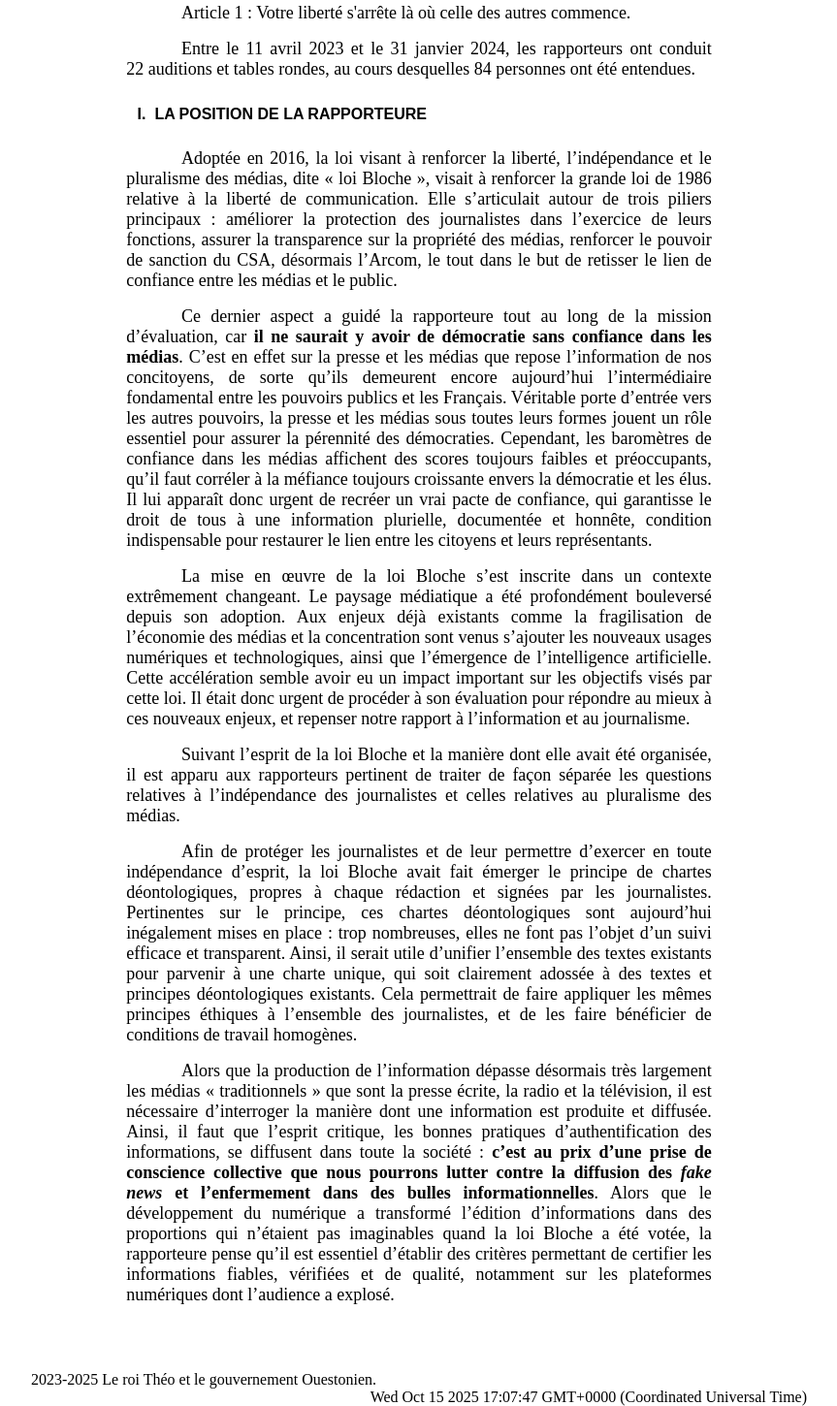
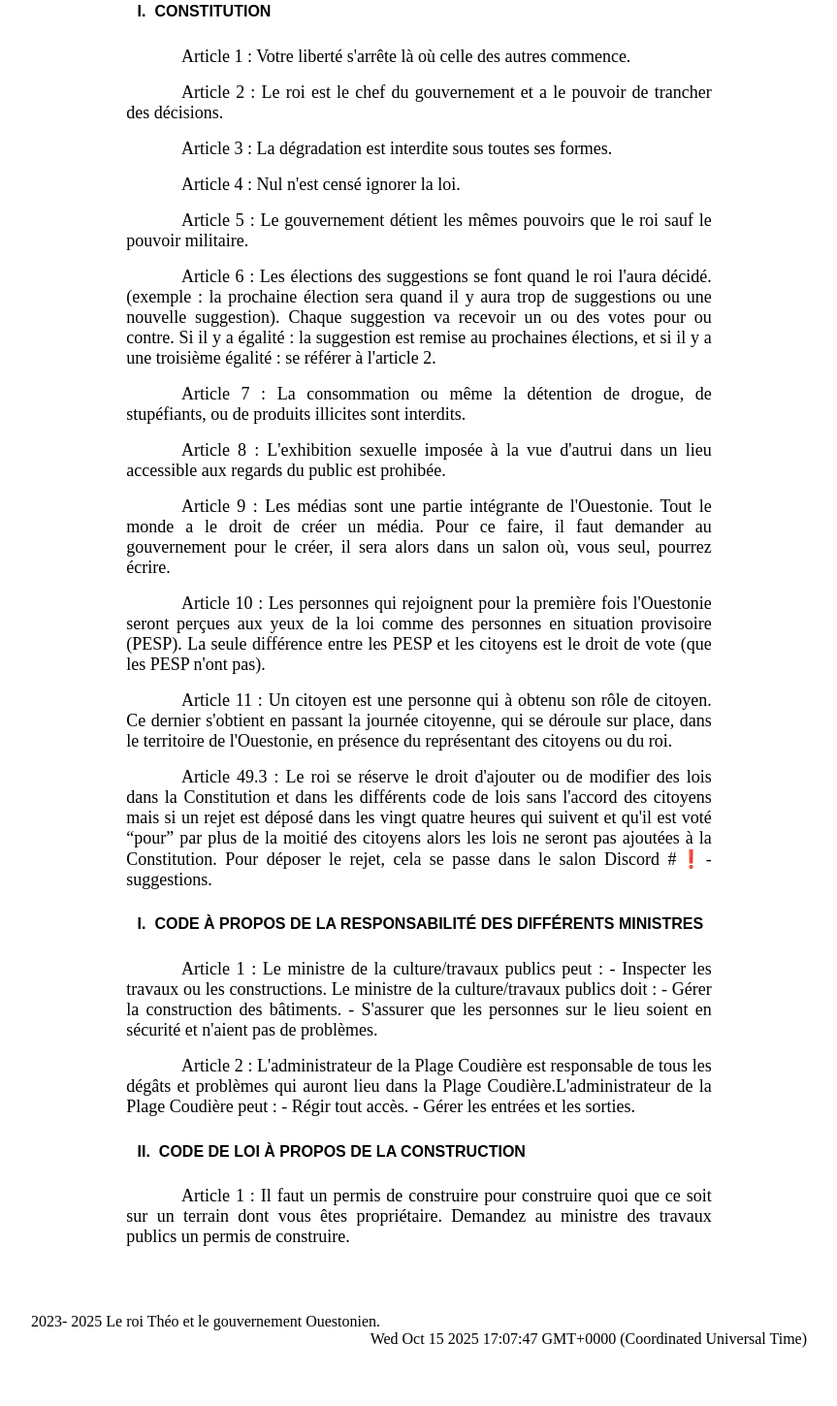
Before and after one commit to moony404/Ouestonie, a plain HTML site: page index.html in a window 1280 px wide. Shown: the part 895-2345 px from the top of the page at 97% size, without its empty margins (208-1071 px from the left). After the commit the page ends 2285 px from the top, so only its background shows below. Drawn offline with Linux system fonts and the light colour scheme.

Commit message:
pretty good now

```diff
--- a/index.html
+++ b/index.html
@@ -32,7 +32,8 @@
         </p>
         <p class="assnatANTexte" style="margin-top:0pt; text-indent:0pt; text-align:center; font-size:10pt">
             <!-- SEIZIÈME LÉGISLATURE -->
-            Mise en page copiée de l'assemblée nationale française <a href="https://www.assemblee-nationale.fr/dyn/opendata/RINFANR5L16B2295.html">https://www.assemblee-nationale.fr</a>
+            Mise en page copiée de l'assemblée nationale française <a
+                href="https://www.assemblee-nationale.fr/dyn/opendata/RINFANR5L16B2295.html">https://www.assemblee-nationale.fr</a>
         </p>
         <p style="margin-right:28.25pt; margin-left:35.45pt; text-indent:42.55pt; text-align:center; line-height:2.4pt">
             <span style="font-size:8pt; letter-spacing:1.25pt">&nbsp;</span>
@@ -85,166 +86,116 @@
             &nbsp;
         </p>
     </div>
-
-
-
-
-
-
-
-
-
-
-
-
-
-
-
-
-
-
-
-
-
-
-
-
-
-
-    <!-- <div class="const">
-        <p>
-            Constitution :<br>
-                <span class="article">↦ Article 1 :</span><br><br>
-            Votre liberté s'arrête là où celle des autres commence.<br><br>
-                <span class="article">↦ Article 2 :</span><br><br>
-            Le roi est le chef du gouvernement et a le pouvoir de trancher des décisions.<br><br>
-                <span class="article">↦ Article 3 :</span><br><br>
-            La dégradation est interdite sous toutes ses formes.<br><br>
-                <span class="article">↦ Article 4 :</span><br><br>
-            Nul n'est censé ignorer la loi.<br><br>
-                <span class="article">↦ Article 5 :</span><br><br>
-            Le gouvernement détient les mêmes pouvoirs que le roi sauf le pouvoir militaire.<br><br>
-                <span class="article">↦ Article 6 :</span><br><br>
-            Les élections des suggestions se font quand le roi l'aura décidé. (exemple : la prochaine élection sera quand il y aura trop de suggestions ou une nouvelle suggestion).<br>
-            Chaque suggestion va recevoir un ou des votes pour ou contre.<br>
-            Si il y a égalité : la suggestion est remise au prochaines élections, et si il y a une troisième égalité : se référer à l'article 2.<br><br>
-                <span class="article">↦ Article 7 :</span><br><br>
-            La consommation ou même la détention de drogue, de stupéfiants, ou de produits illicites sont interdites.<br><br>
-                <span class="article">↦ Article 8 :</span><br><br>
-            L'exhibition est interdite.<br><br>
-                <span class="article">↦ Article 9 :</span><br><br>
-            Les médias sont une partie intégrante de l'Ouestonie.<br>
-            Tout le monde a le droit de créer un média.<br>
-            Pour ce faire, il faut demander au gouvernement pour le créer, il sera alors dans un salon où, vous seul, pourrez écrire.<br><br>
-                <span class="article">↦ Article 10 :</span><br><br>
-            Les personnes qui rejoignent pour la première fois l'Ouestonie seront perçues aux yeux de la loi comme des personnes en situation provisoire (PESP). La seule différence entre les PESP et les citoyens est le droit de vote (que les PESP n'ont pas).<br><br>
-                <span class="article">↦ Article 11 :</span><br><br>
-            Un citoyen est une personne qui à obtenu son rôle de citoyen. Ce dernier s'obtient en passant la journée citoyenne, qui se déroule sur place, dans le territoire de l'Ouestonie, en présence du représentant des citoyens ou du roi.<br><br>
-                <span class="article">↦ Article 49.3 :</span><br><br>
-            Le roi se réserve le droit d'ajouter ou de modifier des lois dans la Constitution et dans les différents code de lois sans l'accord des citoyens mais si un rejet est déposé dans les vingt quatre heures qui suivent et qu'il est voté “pour” par plus de la moitié des citoyens alors les lois ne seront pas ajoutées à la Constitution.<br>
-            Pour déposer le rejet, cela se passe dans le salon Discord #❗-suggestions.<br><br>
-            <br><br>
-             <span class="title">Code sur la responsabilité des différents ministres :</span><br><br>
-                <span class="article">↦ Article 1 :</span><br><br>
-                <span class="subtitle">Le ministre de la culture/travaux publics peut :</span><br><br>
-            - Inspecter les travaux ou les constructions.<br><br>
-                <span class="subtitle">Le ministre de la culture/travaux publics doit :</span><br><br>
-            - Gérer la construction des bâtiments.<br><br>
-            - S'assurer que les personnes sur le lieu soient en sécurité et n'aient pas de problèmes.<br><br>
-                <span class="article">↦ Article 2 :</span><br><br>
-                L'administrateur de la Plage Coudière est responsable de tous les dégâts et problèmes qui auront lieu dans la Plage Coudière.<br><br>
-                <span class="subtitle">L'administrateur de la Plage Coudière peut :</span><br><br>
-            - Régir tout accès.<br><br>
-            - Gérer les entrées et les sorties.<br><br>
-            <br><br>
-            Code de loi sur la construction :<br><br>
-                <span class="article">↦ Article 1 :</span><br><br>
-            Il faut un permis de construire pour construire quoi que ce soit sur un terrain dont vous êtes propriétaire. Demandez au ministre des travaux publics un permis de construire.<br><br>
-        </p>
-    </div> -->
-
-
-
-
-
-
-
-
-
     <div class="assnatSection3">
+        <!-- <p class="assnatAN2GRANDI">
+            <span>I. <span style="width:3.33pt; font:7pt 'Times New Roman'; display:inline-block">&nbsp;
+                </span></span><a id="_Toc160693518"></a><a id="_Toc136537292"></a><a id="_Toc256000001">Code à propos de
+                la responsabilité des différents ministres</a>
+        </p> -->
+        <!-- <p class="assnatANTexte">
+            Article
+        </p> -->
         <p class="assnatAN1PARTIE">
             <span style="width:3.75pt; font:7pt 'Times New Roman'; display:inline-block">&nbsp;&nbsp; </span><a
                 id="_Toc160693517"></a><a id="_Toc256000000">Constitution</a>
+        </p>
+        <p class="assnatAN2GRANDI">
+            <span>I. <span style="width:3.33pt; font:7pt 'Times New Roman'; display:inline-block">&nbsp;
+                </span></span><a id="_Toc160693518"></a><a id="_Toc136537292"></a><a id="_Toc256000001">CONSTITUTION</a>
         </p>
         <p class="assnatANTexte">
             Article 1 :
             Votre liberté s'arrête là où celle des autres commence.
         </p>
         <p class="assnatANTexte">
-            Entre le 11&nbsp;avril 2023 et le 31&nbsp;janvier 2024, les rapporteurs ont conduit 22&nbsp;auditions et
-            tables rondes, au cours desquelles 84&nbsp;personnes ont été entendues.
+            Article 2 :
+            Le roi est le chef du gouvernement et a le pouvoir de trancher des décisions.
+        </p>
+        <p class="assnatANTexte">
+            Article 3 :
+            La dégradation est interdite sous toutes ses formes.
+        </p>
+        <p class="assnatANTexte">
+            Article 4 :
+            Nul n'est censé ignorer la loi.
+        </p>
+        <p class="assnatANTexte">
+            Article 5 :
+            Le gouvernement détient les mêmes pouvoirs que le roi sauf le pouvoir militaire.
+        </p>
+        <p class="assnatANTexte">
+            Article 6 :
+            Les élections des suggestions se font quand le roi l'aura décidé. (exemple : la prochaine élection sera
+            quand il y aura trop de suggestions ou une nouvelle suggestion).
+            Chaque suggestion va recevoir un ou des votes pour ou contre.
+            Si il y a égalité : la suggestion est remise au prochaines élections, et si il y a une troisième égalité :
+            se référer à l'article 2.
+        </p>
+        <p class="assnatANTexte">
+            Article 7 :
+            La consommation ou même la détention de drogue, de stupéfiants, ou de produits illicites sont interdits.
+        </p>
+        <p class="assnatANTexte">
+            Article 8 :
+            L'exhibition sexuelle imposée à la vue d'autrui dans un lieu accessible aux regards du public est prohibée.
+        </p>
+        <p class="assnatANTexte">
+            Article 9 :
+            Les médias sont une partie intégrante de l'Ouestonie.
+            Tout le monde a le droit de créer un média.
+            Pour ce faire, il faut demander au gouvernement pour le créer, il sera alors dans un salon où, vous seul,
+            pourrez écrire.
+        </p>
+        <p class="assnatANTexte">
+            Article 10 :
+            Les personnes qui rejoignent pour la première fois l'Ouestonie seront perçues aux yeux de la loi comme des
+            personnes en situation provisoire (PESP). La seule différence entre les PESP et les citoyens est le droit de
+            vote (que les PESP n'ont pas).
+        </p>
+        <p class="assnatANTexte">
+            Article 11 :
+            Un citoyen est une personne qui à obtenu son rôle de citoyen. Ce dernier s'obtient en passant la journée
+            citoyenne, qui se déroule sur place, dans le territoire de l'Ouestonie, en présence du représentant des
+            citoyens ou du roi.
+        </p>
+        <p class="assnatANTexte">
+            Article 49.3 :
+            Le roi se réserve le droit d'ajouter ou de modifier des lois dans la Constitution et dans les différents
+            code de lois sans l'accord des citoyens mais si un rejet est déposé dans les vingt quatre heures qui suivent
+            et qu'il est voté “pour” par plus de la moitié des citoyens alors les lois ne seront pas ajoutées à la
+            Constitution.
+            Pour déposer le rejet, cela se passe dans le salon Discord #❗-suggestions.
+        </p>
+        <!-- Code à propos de la responsabilité des différents ministres -->
+        <p class="assnatAN2GRANDI">
+            <span>I. <span style="width:3.33pt; font:7pt 'Times New Roman'; display:inline-block">&nbsp;
+                </span></span><a id="_Toc160693518"></a><a id="_Toc136537292"></a><a id="_Toc256000001">Code à propos de
+                la responsabilité des différents ministres</a>
+        </p>
+        <p class="assnatANTexte">
+            Article 1 :
+            Le ministre de la culture/travaux publics peut :
+            - Inspecter les travaux ou les constructions.
+            Le ministre de la culture/travaux publics doit :
+            - Gérer la construction des bâtiments.
+            - S'assurer que les personnes sur le lieu soient en sécurité et n'aient pas de problèmes.
+        </p>
+        <p class="assnatANTexte">
+            Article 2 :
+            L'administrateur de la Plage Coudière est responsable de tous les dégâts et problèmes qui auront lieu dans
+            la Plage Coudière.L'administrateur de la Plage Coudière peut :
+            - Régir tout accès.
+            - Gérer les entrées et les sorties.
         </p>
         <p class="assnatAN2GRANDI">
-            <span>I. <span style="width:3.33pt; font:7pt 'Times New Roman'; display:inline-block">&nbsp;
-                </span></span><a id="_Toc160693518"></a><a id="_Toc136537292"></a><a id="_Toc256000001">La position de
-                la rapporteure</a>
+            <span>II. <span style="width:3.33pt; font:7pt 'Times New Roman'; display:inline-block">&nbsp;
+                </span></span><a id="_Toc160693518"></a><a id="_Toc136537292"></a><a id="_Toc256000001">Code de loi à
+                propos de la construction</a>
         </p>
         <p class="assnatANTexte">
-            Adoptée en 2016, la loi visant à renforcer la liberté, l’indépendance et le pluralisme des médias, dite
-            «&nbsp;loi Bloche&nbsp;», visait à renforcer la grande loi de 1986 relative à la liberté de communication.
-            Elle s’articulait autour de trois piliers principaux&nbsp;: améliorer la protection des journalistes dans
-            l’exercice de leurs fonctions, assurer la transparence sur la propriété des médias, renforcer le pouvoir de
-            sanction du CSA, désormais l’Arcom, le tout dans le but de retisser le lien de confiance entre les médias et
-            le public.
-        </p>
-        <p class="assnatANTexte">
-            Ce dernier aspect a guidé la rapporteure tout au long de la mission d’évaluation, car <span
-                style="font-weight:bold">il ne saurait y avoir de démocratie sans confiance dans les médias</span>.
-            C’est en effet sur la presse et les médias que repose l’information de nos concitoyens, de sorte qu’ils
-            demeurent encore aujourd’hui l’intermédiaire fondamental entre les pouvoirs publics et les Français.
-            Véritable porte d’entrée vers les autres pouvoirs, la presse et les médias sous toutes leurs formes jouent
-            un rôle essentiel pour assurer la pérennité des démocraties. Cependant, les baromètres de confiance dans les
-            médias affichent des scores toujours faibles et préoccupants, qu’il faut corréler à la méfiance toujours
-            croissante envers la démocratie et les élus. Il lui apparaît donc urgent de recréer un vrai pacte de
-            confiance, qui garantisse le droit de tous à une information plurielle, documentée et honnête, condition
-            indispensable pour restaurer le lien entre les citoyens et leurs représentants.
-        </p>
-        <p class="assnatANTexte">
-            La mise en œuvre de la loi Bloche s’est inscrite dans un contexte extrêmement changeant. Le paysage
-            médiatique a été profondément bouleversé depuis son adoption. Aux enjeux déjà existants comme la
-            fragilisation de l’économie des médias et la concentration sont venus s’ajouter les nouveaux usages
-            numériques et technologiques, ainsi que l’émergence de l’intelligence artificielle. Cette accélération
-            semble avoir eu un impact important sur les objectifs visés par cette loi. Il était donc urgent de procéder
-            à son évaluation pour répondre au mieux à ces nouveaux enjeux, et repenser notre rapport à l’information et
-            au journalisme.
-        </p>
-        <p class="assnatANTexte">
-            Suivant l’esprit de la loi Bloche et la manière dont elle avait été organisée, il est apparu aux rapporteurs
-            pertinent de traiter de façon séparée les questions relatives à l’indépendance des journalistes et celles
-            relatives au pluralisme des médias.
-        </p>
-        <p class="assnatANTexte">
-            Afin de protéger les journalistes et de leur permettre d’exercer en toute indépendance d’esprit, la loi
-            Bloche avait fait émerger le principe de chartes déontologiques, propres à chaque rédaction et signées par
-            les journalistes. Pertinentes sur le principe, ces chartes déontologiques sont aujourd’hui inégalement mises
-            en place&nbsp;: trop nombreuses, elles ne font pas l’objet d’un suivi efficace et transparent. Ainsi, il
-            serait utile d’unifier l’ensemble des textes existants pour parvenir à une charte unique, qui soit
-            clairement adossée à des textes et principes déontologiques existants. Cela permettrait de faire appliquer
-            les mêmes principes éthiques à l’ensemble des journalistes, et de les faire bénéficier de conditions de
-            travail homogènes.
-        </p>
-        <p class="assnatANTexte">
-            Alors que la production de l’information dépasse désormais très largement les médias
-            «&nbsp;traditionnels&nbsp;» que sont la presse écrite, la radio et la télévision, il est nécessaire
-            d’interroger la manière dont une information est produite et diffusée. Ainsi, il faut que l’esprit critique,
-            les bonnes pratiques d’authentification des informations, se diffusent dans toute la société&nbsp;: <span
-                style="font-weight:bold">c’est au prix d’une prise de conscience collective que nous pourrons lutter
-                contre la diffusion des </span><span style="font-weight:bold; font-style:italic">fake news </span><span
-                style="font-weight:bold">et l’enfermement dans des bulles informationnelles</span>. Alors que le
-            développement du numérique a transformé l’édition d’informations dans des proportions qui n’étaient pas
-            imaginables quand la loi Bloche a été votée, la rapporteure pense qu’il est essentiel d’établir des critères
-            permettant de certifier les informations fiables, vérifiées et de qualité, notamment sur les plateformes
-            numériques dont l’audience a explosé.
+            Article 1 :
+            Il faut un permis de construire pour construire quoi que ce soit sur un terrain dont vous êtes propriétaire.
+            Demandez au ministre des travaux publics un permis de construire.
         </p>
     </div>
 
@@ -275,7 +226,8 @@
     <!-- ici pr l'indentation -->
     <div class="footer">
         <p>
-            2023-2025 Le roi Théo et le gouvernement Ouestonien.
+            2023-
+            <script>document.write(new Date().getFullYear())</script> Le roi Théo et le gouvernement Ouestonien.
         </p>
         <div id="current_date">
             <style>
```
